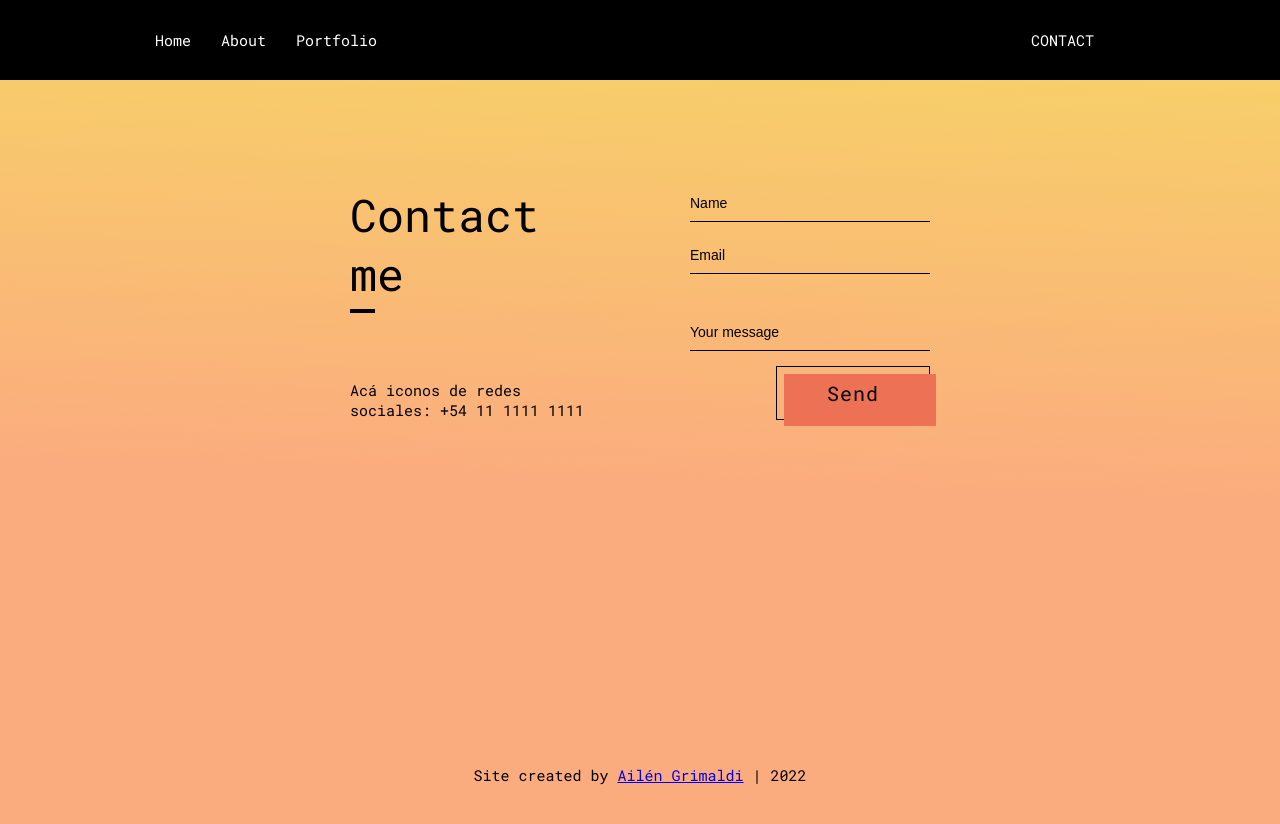
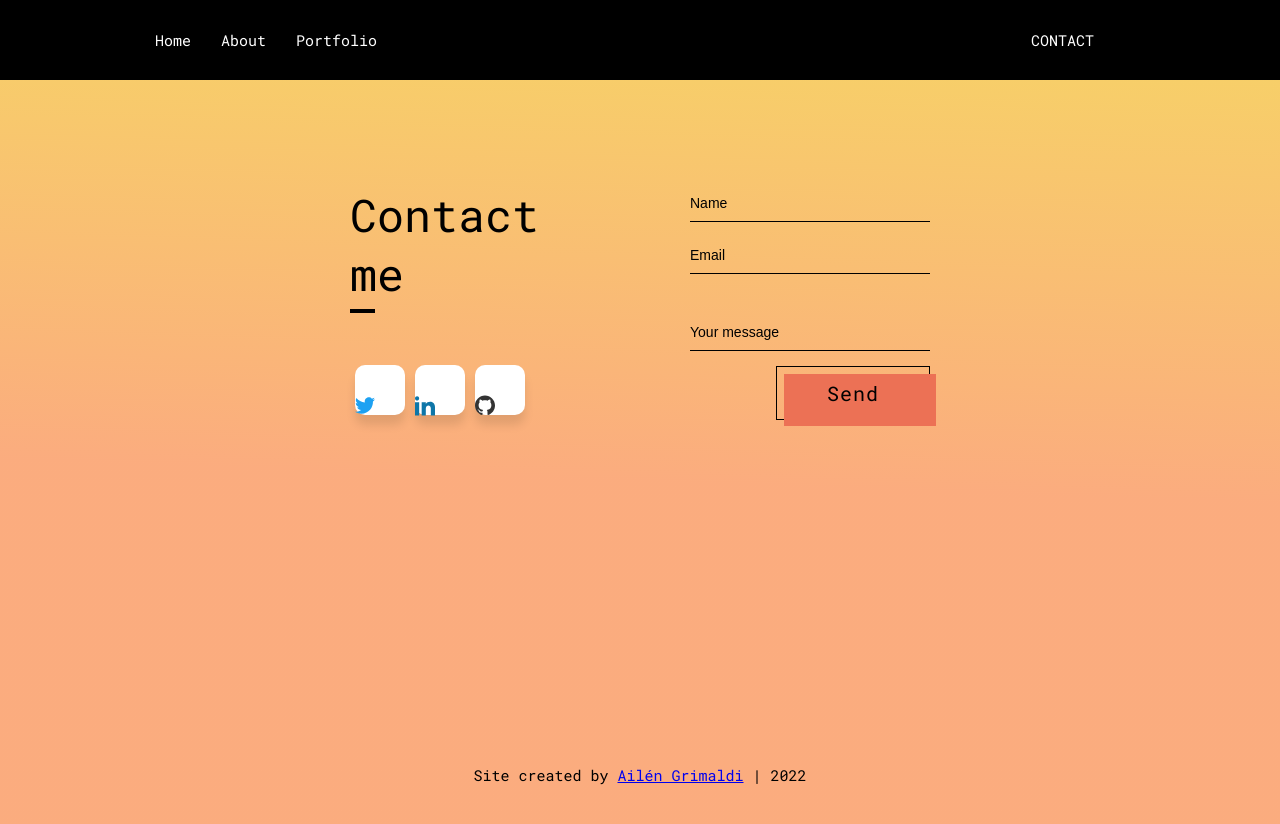
Before and after one commit to ail3ngrimaldi/pagina, a React (Create React App) app: page /contact in a window 1280 px wide. Shown: the top 824 px of the page. Built offline with nearby package versions, Linux system fonts and the light colour scheme.

Commit message:
Added buttons but css is not finished

```diff
--- a/src/components/Contact.js
+++ b/src/components/Contact.js
@@ -1,5 +1,5 @@
-import React from 'react';
 import '../styles/Contact.css';
+import SocialNetworkButtons from './SocialNetwork';
 
 export default function Contact () {
     return (
@@ -12,7 +12,9 @@
             <span>Contact</span>
             <span>me</span>
           </div>
-          <div className="app-contact">Acá iconos de redes sociales: +54 11 1111 1111</div>
+          <div className="app-contact">
+            <SocialNetworkButtons/>
+          </div>
         </div>
         <div className="screen-body-item">
           <div className="app-form">
@@ -22,9 +24,6 @@
             <div className="app-form-group">
               <input className="app-form-control" placeholder="Email"/>
             </div>
-            {/* <div className="app-form-group">
-              <input className="app-form-control" placeholder="CONTACT NO"/>
-            </div> */}
             <div className="app-form-group message">
               <input className="app-form-control" placeholder="Your message"/>
             </div>
--- /dev/null
+++ b/src/components/SocialNetwork.js
@@ -0,0 +1,20 @@
+import '../styles/SocialNetworkButtons.css'
+
+export default function SocialNetworkButtons () {
+    return (
+        <div className='social-container'>
+            <link href="https://fonts.googleapis.com/css2?family=Titillium+Web:ital,wght@1,600&display=swap" rel="stylesheet" />
+        <div className='social-links'>
+                <div className='social-btn flex-center' id="twitter">
+                    <svg xmlns="http://www.w3.org/2000/svg" viewBox="0 0 24 24"><path d="M24 4.557c-.883.392-1.832.656-2.828.775 1.017-.609 1.798-1.574 2.165-2.724-.951.564-2.005.974-3.127 1.195-.897-.957-2.178-1.555-3.594-1.555-3.179 0-5.515 2.966-4.797 6.045-4.091-.205-7.719-2.165-10.148-5.144-1.29 2.213-.669 5.108 1.523 6.574-.806-.026-1.566-.247-2.229-.616-.054 2.281 1.581 4.415 3.949 4.89-.693.188-1.452.232-2.224.084.626 1.956 2.444 3.379 4.6 3.419-2.07 1.623-4.678 2.348-7.29 2.04 2.179 1.397 4.768 2.212 7.548 2.212 9.142 0 14.307-7.721 13.995-14.646.962-.695 1.797-1.562 2.457-2.549z"/></svg><span>@ailenrg</span>
+                </div>
+                <div className='social-btn flex-center' id="linkedin">
+                    <svg xmlns="http://www.w3.org/2000/svg" viewBox="0 0 24 24"><path d="M4.98 3.5c0 1.381-1.11 2.5-2.48 2.5s-2.48-1.119-2.48-2.5c0-1.38 1.11-2.5 2.48-2.5s2.48 1.12 2.48 2.5zm.02 4.5h-5v16h5v-16zm7.982 0h-4.968v16h4.969v-8.399c0-4.67 6.029-5.052 6.029 0v8.399h4.988v-10.131c0-7.88-8.922-7.593-11.018-3.714v-2.155z"/></svg><span>in/AilenGrimaldi</span>
+                </div>
+                <div className='social-btn flex-center' id="github">
+                    <svg xmlns="http://www.w3.org/2000/svg" viewBox="0 0 24 24"><path d="M12 0c-6.626 0-12 5.373-12 12 0 5.302 3.438 9.8 8.207 11.387.599.111.793-.261.793-.577v-2.234c-3.338.726-4.033-1.416-4.033-1.416-.546-1.387-1.333-1.756-1.333-1.756-1.089-.745.083-.729.083-.729 1.205.084 1.839 1.237 1.839 1.237 1.07 1.834 2.807 1.304 3.492.997.107-.775.418-1.305.762-1.604-2.665-.305-5.467-1.334-5.467-5.931 0-1.311.469-2.381 1.236-3.221-.124-.303-.535-1.524.117-3.176 0 0 1.008-.322 3.301 1.23.957-.266 1.983-.399 3.003-.404 1.02.005 2.047.138 3.006.404 2.291-1.552 3.297-1.23 3.297-1.23.653 1.653.242 2.874.118 3.176.77.84 1.235 1.911 1.235 3.221 0 4.609-2.807 5.624-5.479 5.921.43.372.823 1.102.823 2.222v3.293c0 .319.192.694.801.576 4.765-1.589 8.199-6.086 8.199-11.386 0-6.627-5.373-12-12-12z"/></svg><span>ail3ngrimaldi</span>
+                </div>
+            </div>
+        </div>
+    )
+}
--- /dev/null
+++ b/src/styles/SocialNetworkButtons.css
@@ -0,0 +1,57 @@
+
+.social-container .flex-center {
+	display: flex;
+	justify-content: center;
+	align-items: center;
+
+}
+
+/*
+	background-image: linear-gradient(315deg, #ffffff 0%, #d7e1ec 74%);
+} */
+
+.social-links {
+	display: flex;
+}
+
+.social-btn {
+	cursor: pointer;
+	height: 50px;
+	width: 50px;
+	font-family: 'Titillium Web', sans-serif;
+	color: #333;
+	border-radius: 10px;
+	box-shadow: 0px 10px 10px rgba(0,0,0,0.1);
+	background: white;
+	margin: 5px;
+	transition: 1s;
+}
+
+.social-btn span {
+	width: 0px;
+	overflow: hidden;
+	transition: 1s;
+	text-align: center;
+}
+
+.social-btn:hover {
+	width: 150px;
+	border-radius: 5px;
+}
+
+.social-btn:hover span {
+	padding: 2px;
+	width: max-content;
+}
+
+#twitter svg {
+	fill: #1da1f2;
+}
+
+#linkedin svg {
+	fill: #0e76a8;
+}
+
+#github {
+	fill: #333;
+}
```
